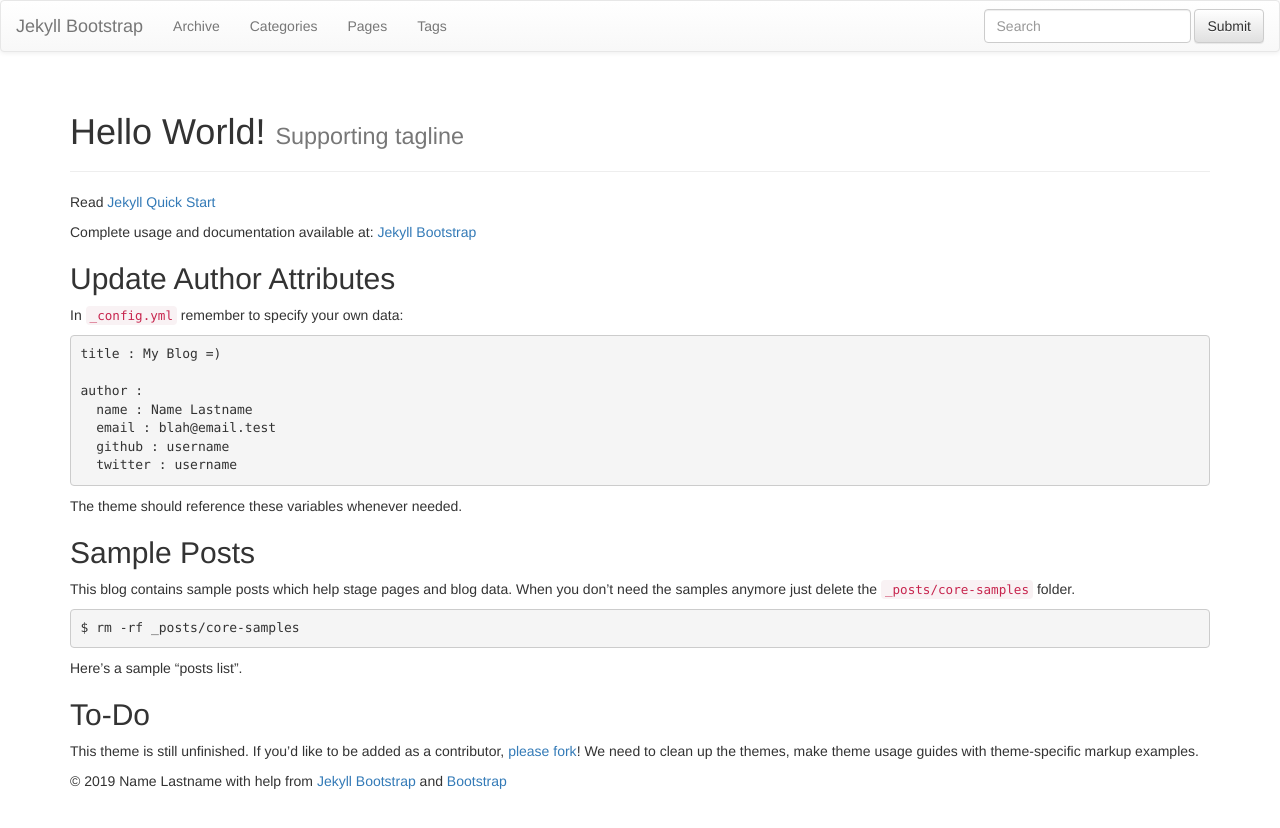
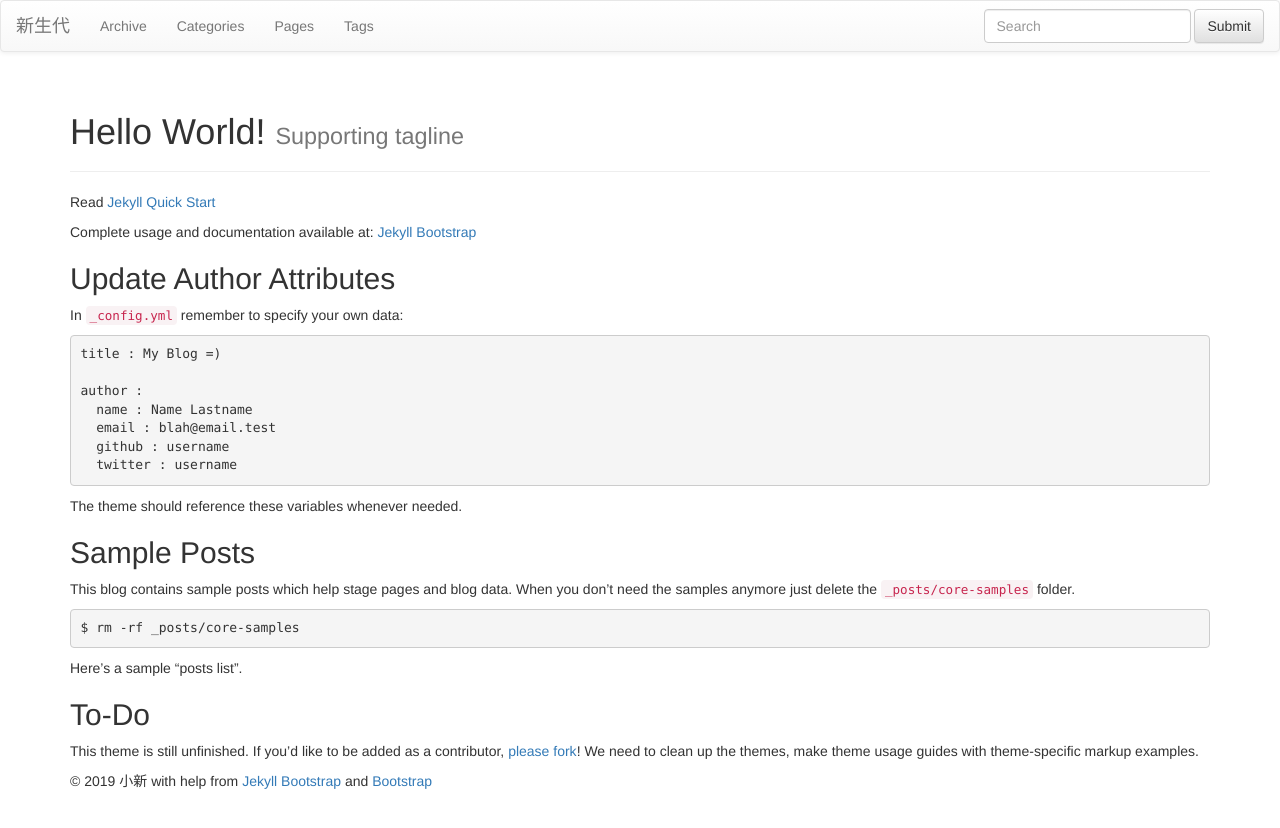
Before and after one commit to xsdai3/xsdai3.github.io, a Jekyll site: the page built from index.md, in a window 1280 px wide. Shown: the top 828 px of the page. Built offline with Jekyll 4.4.1, drawn with Linux system fonts in a browser that asks for light colours; nearby versions of some CDN libraries; library files that are not in the unit come from our copies.

Commit message:
Update _config.yml

```diff
--- a/_config.yml
+++ b/_config.yml
@@ -8,14 +8,11 @@ highlighter: pygments
 # Themes are encouraged to use these universal variables
 # so be sure to set them if your theme uses them.
 #
-title : Jekyll Bootstrap
-tagline: Site Tagline
+title : 新生代
+tagline:
 author :
-  name : Name Lastname
-  email : blah@email.test
-  github : username
-  twitter : username
-  feedburner : feedname
+  name : 小新
+  email : xinsheng.dai@yandex.com
 
 # The production_url is only used when full-domain names are needed
 # such as sitemap.txt
@@ -25,7 +22,7 @@ author :
 # Else if you are pushing to username.github.io, replace with your username.
 # Finally if you are pushing to a GitHub project page, include the project name at the end.
 #
-production_url : http://username.github.io
+production_url : http://xsdai.github.io
 
 gems: ["jekyll-sitemap"]
 
```
